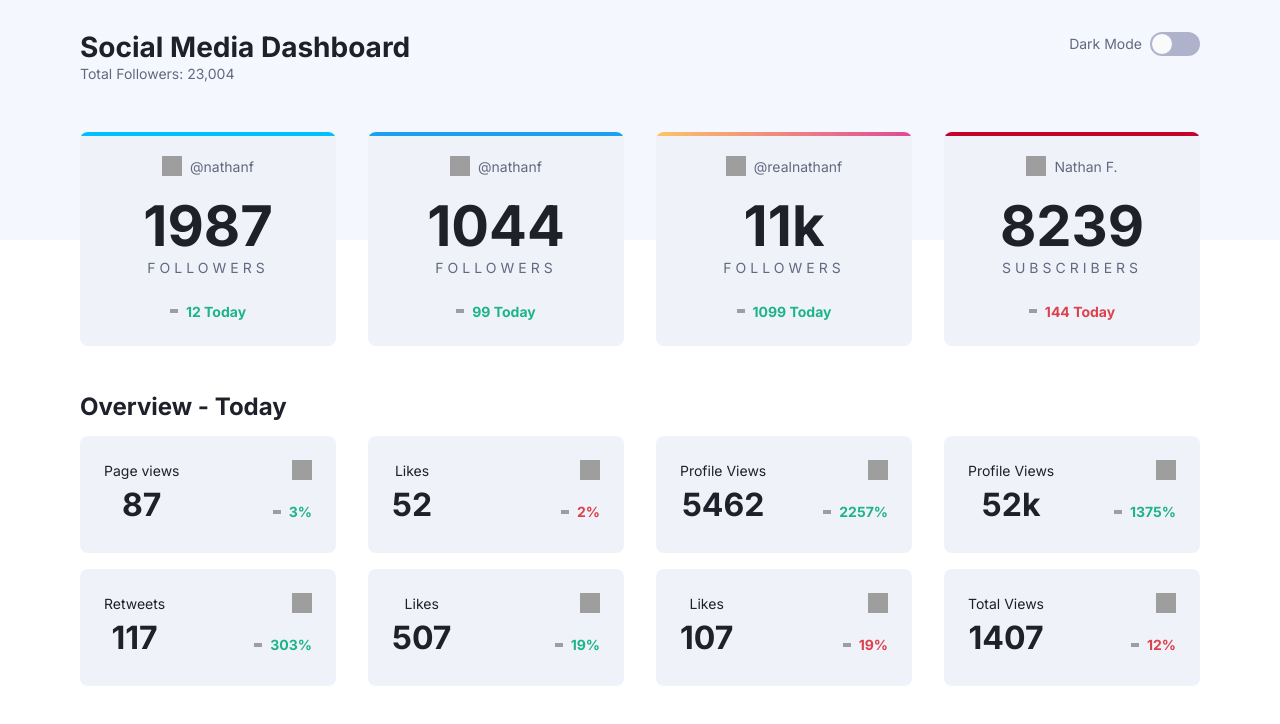
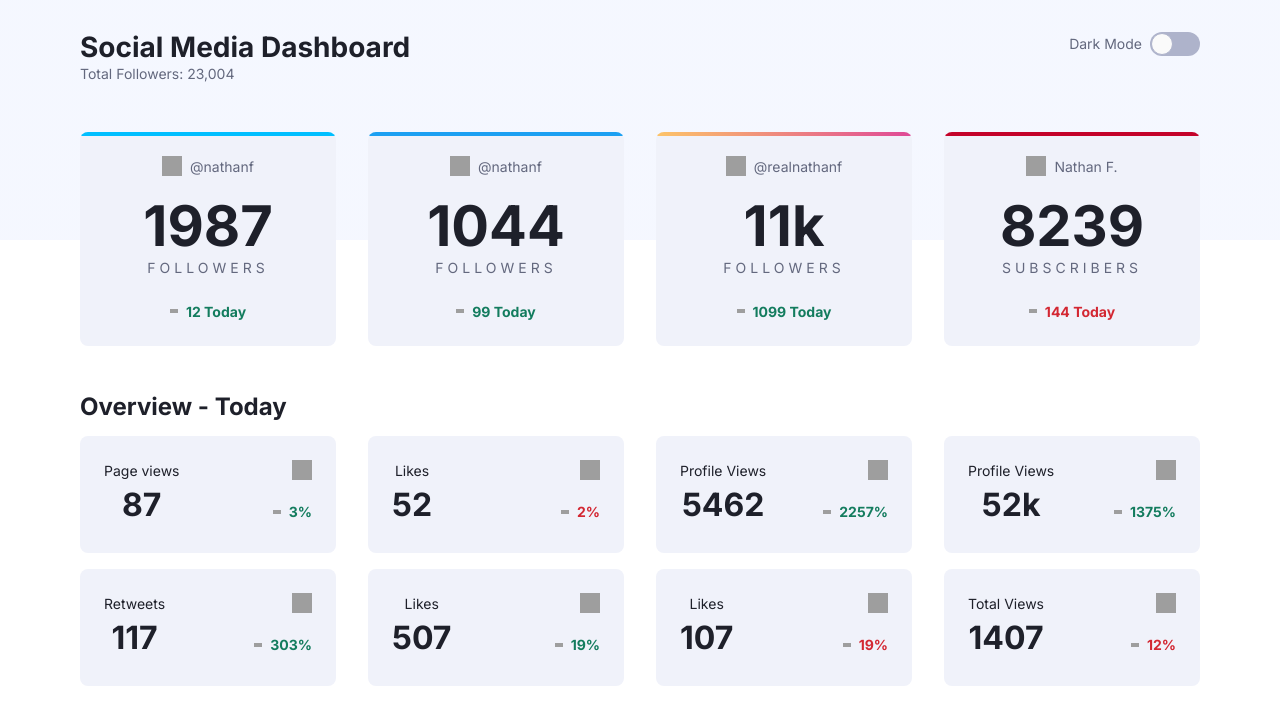
Before and after one commit to uxmoon/dashboard-ts, a React (Vite) app: page / in a window 1280 px wide. Shown: the top 724 px of the page. Built offline with nearby package versions, Linux system fonts and the light colour scheme; grey boxes are pictures that could not be loaded; the HTML template or start-up script is replaced by a standard one.

Commit message:
a11y Update color for better contrast

```diff
--- a/src/styles/theme.ts
+++ b/src/styles/theme.ts
@@ -8,8 +8,8 @@ export const lightTheme = {
     headings: 'hsl(230, 17%, 14%)',
     chart: 'hsl(243, 51%, 70%)',
     primary: {
-      green: 'hsl(163, 72%, 41%)',
-      red: 'hsl(356, 69%, 56%)',
+      green: 'hsl(163, 73%, 28%)',
+      red: 'hsl(356, 69%, 49%)',
     },
     social: {
       facebook: 'hsl(195, 100%, 50%)',
```
